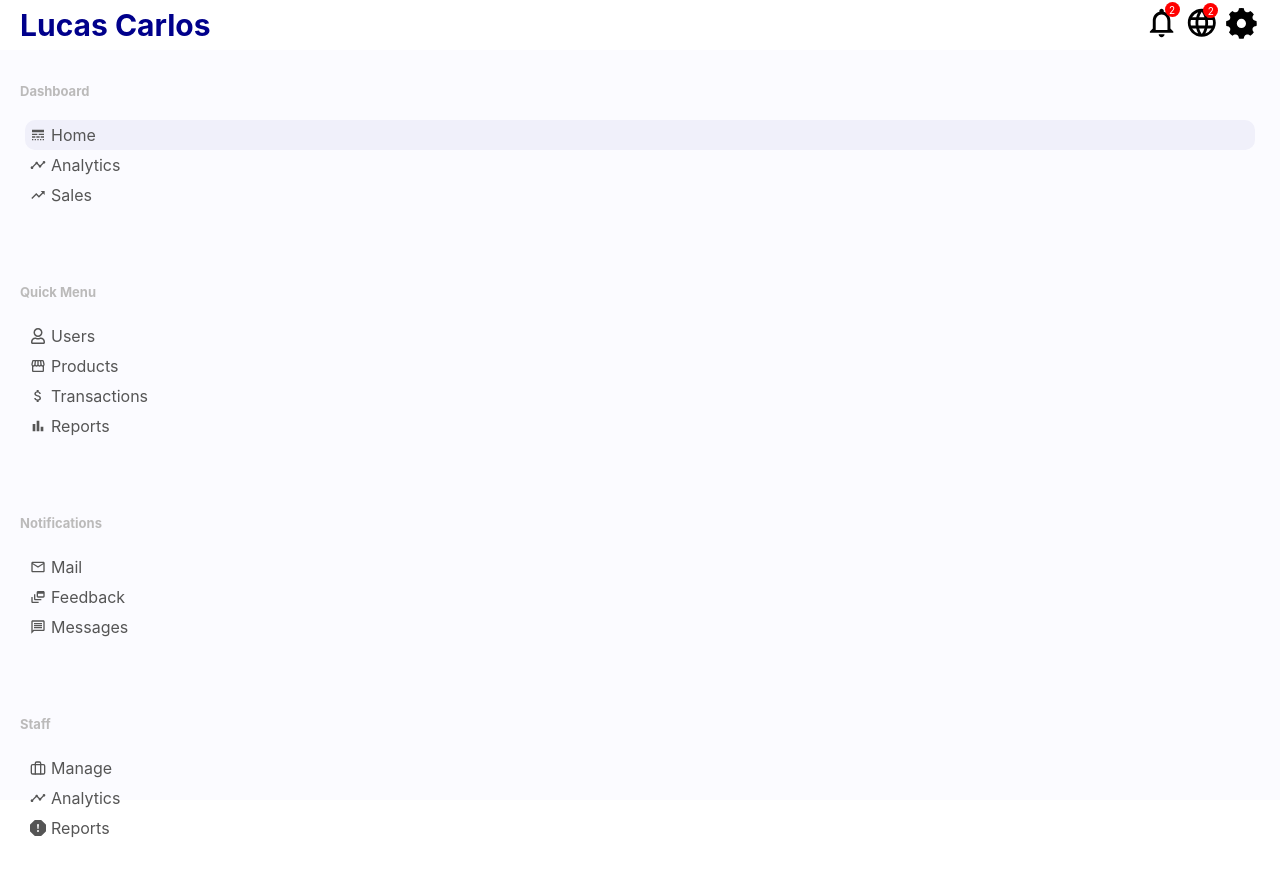
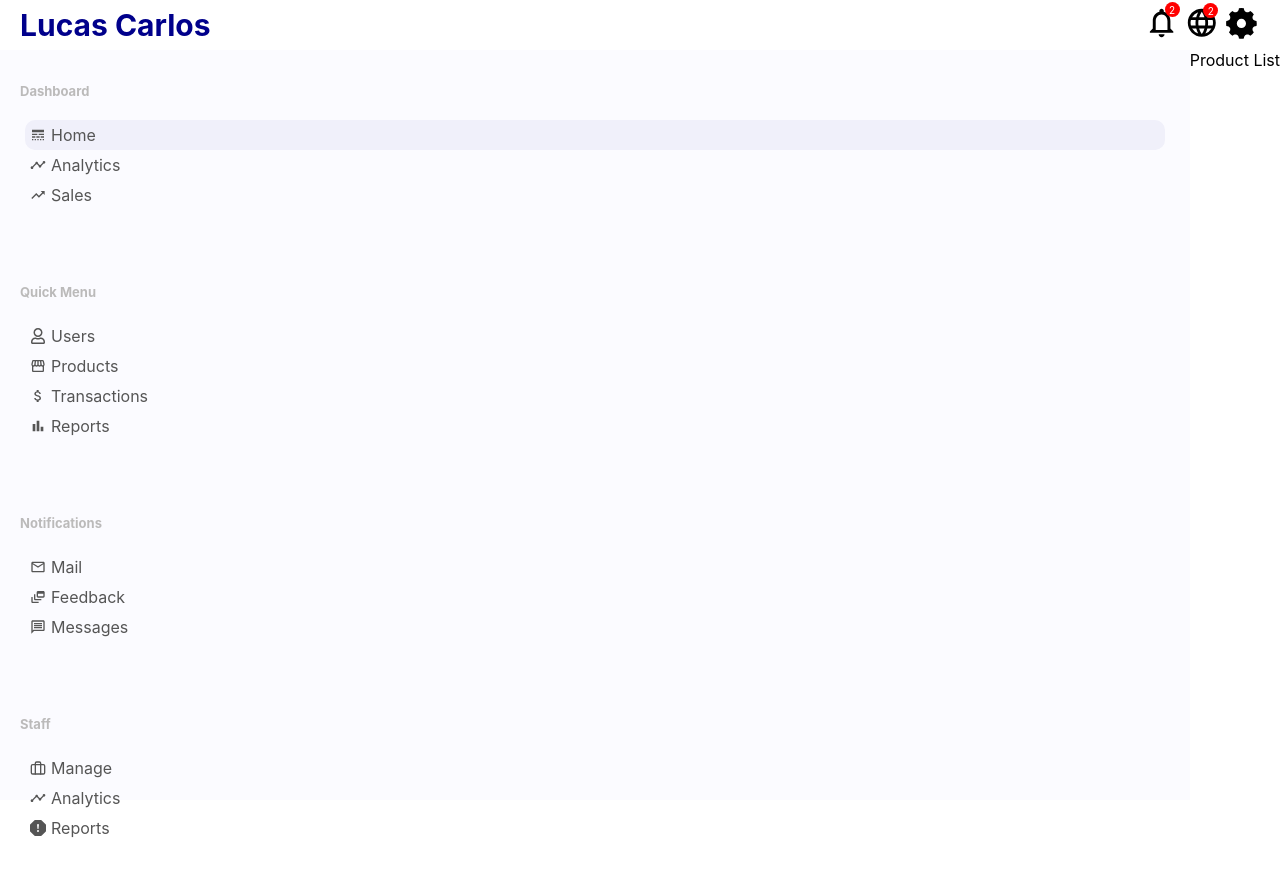
Before and after one commit to lucas9121/dashboard, a React (Create React App) app: page /products in a window 1280 px wide. Shown: the top 876 px of the page. Built offline with nearby package versions, Linux system fonts and the light colour scheme; the HTML template or start-up script is replaced by a standard one.

Commit message:
importing products page

```diff
--- a/src/App.js
+++ b/src/App.js
@@ -4,6 +4,7 @@ import Home from './pages/Home/Home';
 import UserList from './pages/UserList/UserList';
 import User from './pages/User/User';
 import NewUser from './pages/NewUser/NewUser';
+import ProductList from './pages/productList/productList';
 import './App.css';
 import {Routes, Route} from 'react-router-dom'
 
@@ -17,7 +18,8 @@ function App() {
             <Route path='/' element={<Home />} />
             <Route path='/users' element={<UserList />} />
             <Route path='/user/:userId' element={<User/>} />
-            <Route path='/user/new' element={<NewUser />} />
+            <Route path='/newUser' element={<NewUser />} />
+            <Route path='/products' element={<ProductList />} />
         </Routes>
       </div>
     </main>
```
